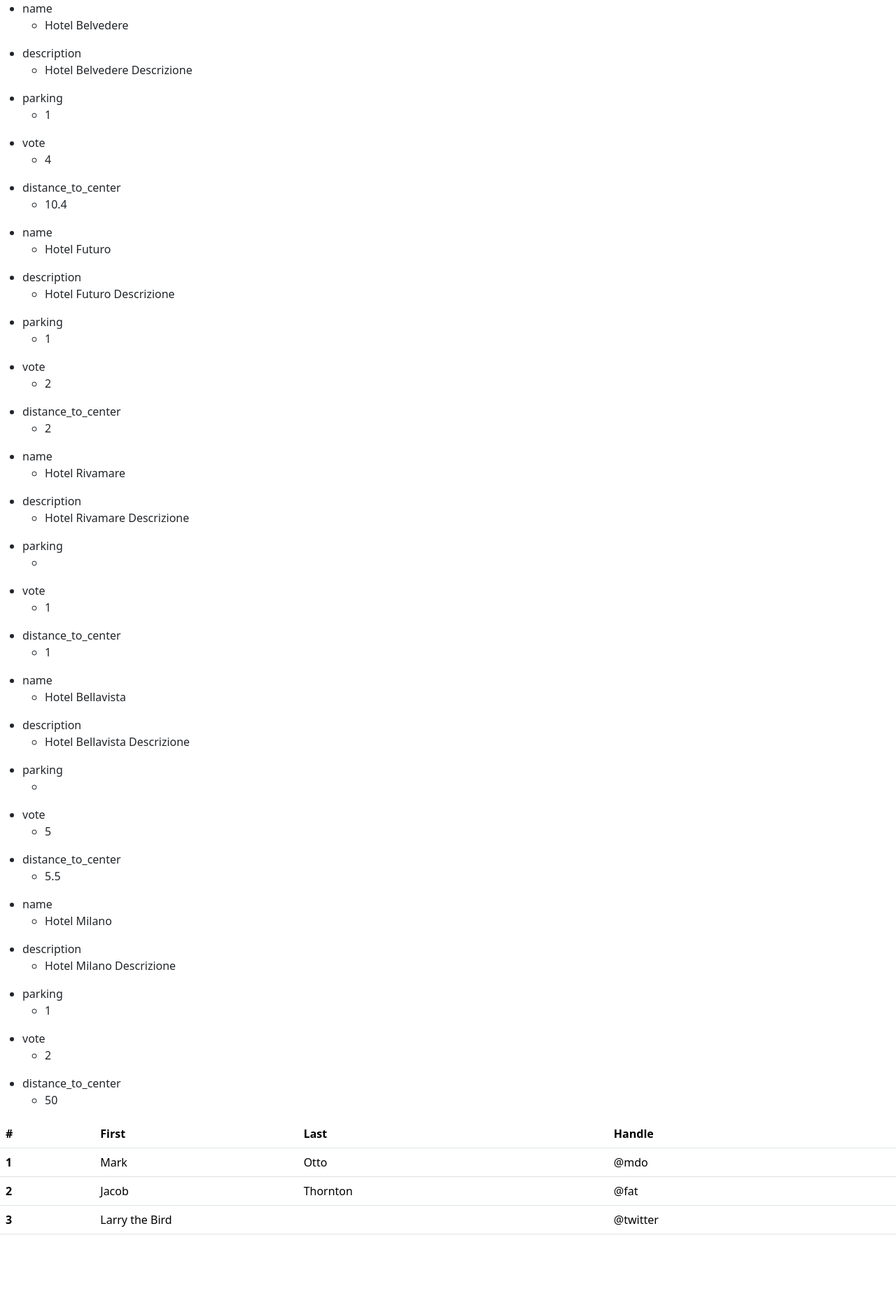
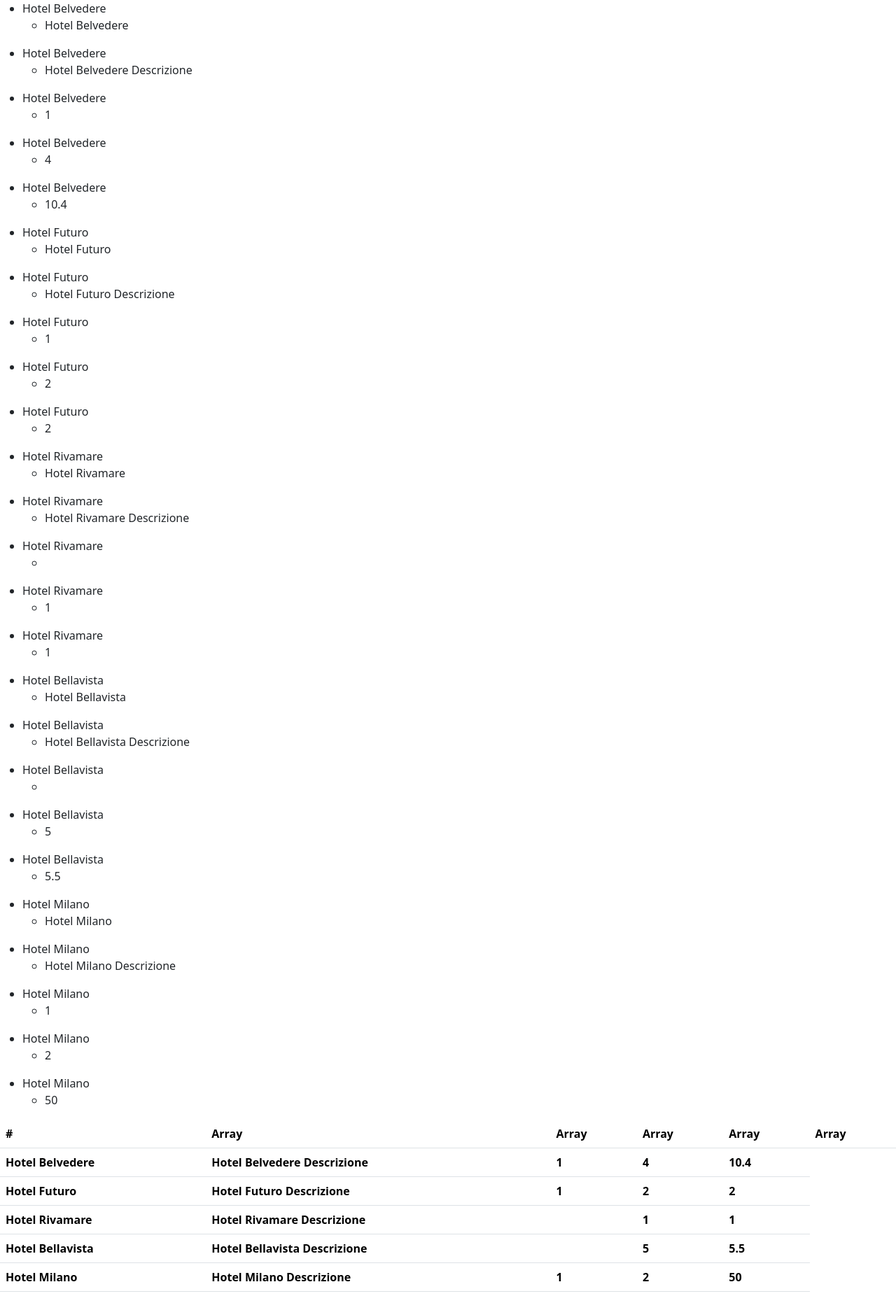
Before and after one commit to nicolaoo/php-hotel, a PHP site: page / in a window 1280 px wide. Shown: the whole page at 70% size. Before the commit the page ends 1764 px from the top, so only its background shows below. Run offline with PHP 8.4, Linux system fonts and the light colour scheme; lists and menus that the app fills with data are empty.

Commit message:
FEAT create table and print vaue of key

```diff
--- a/index.php
+++ b/index.php
@@ -64,7 +64,7 @@
                             <li>
                                 <?php
 
-                                    echo $key;
+                                    echo $hotel_data["name"];
                                     ?>
                                 <ul>
                                     <li>
@@ -80,36 +80,67 @@
 
                 }
             }
+
         ?>
     </div>
 
     <table class="table">
         <thead>
             <tr>
-            <th scope="col">#</th>
-            <th scope="col">First</th>
-            <th scope="col">Last</th>
-            <th scope="col">Handle</th>
+                <th scope="col">#</th>
+                <?php
+                    foreach($hotels as $hotel){
+                        ?>
+                            <th>
+                                <?php
+                                   echo $hotel;
+                                ?>
+                            </th>
+                        <?php
+                    }
+                ?>
             </tr>
         </thead>
         <tbody>
-            <tr>
-            <th scope="row">1</th>
-            <td>Mark</td>
-            <td>Otto</td>
-            <td>@mdo</td>
-            </tr>
-            <tr>
-            <th scope="row">2</th>
-            <td>Jacob</td>
-            <td>Thornton</td>
-            <td>@fat</td>
-            </tr>
-            <tr>
-            <th scope="row">3</th>
-            <td colspan="2">Larry the Bird</td>
-            <td>@twitter</td>
-            </tr>
+                <?php
+                    foreach($hotels as $hotel){
+                        foreach($hotel as $key => $value)
+                        ?>
+                            <tr>
+                                <th>
+                                    <?php
+                                        echo $hotel["name"];
+                                    ?>
+
+                                </th>
+                                <th>
+                                    <?php
+                                        echo $hotel["description"];
+                                    ?>
+
+                                </th>
+                                <th>
+                                    <?php
+                                        echo $hotel["parking"];
+                                    ?>
+
+                                </th>
+                                <th>
+                                    <?php
+                                        echo $hotel["vote"];
+                                    ?>
+
+                                </th>
+                                <th>
+                                    <?php
+                                        echo $hotel["distance_to_center"];
+                                    ?>
+
+                                </th>
+                            </tr>
+                        <?php
+                    }
+                ?>
         </tbody>
     </table>
 
```
